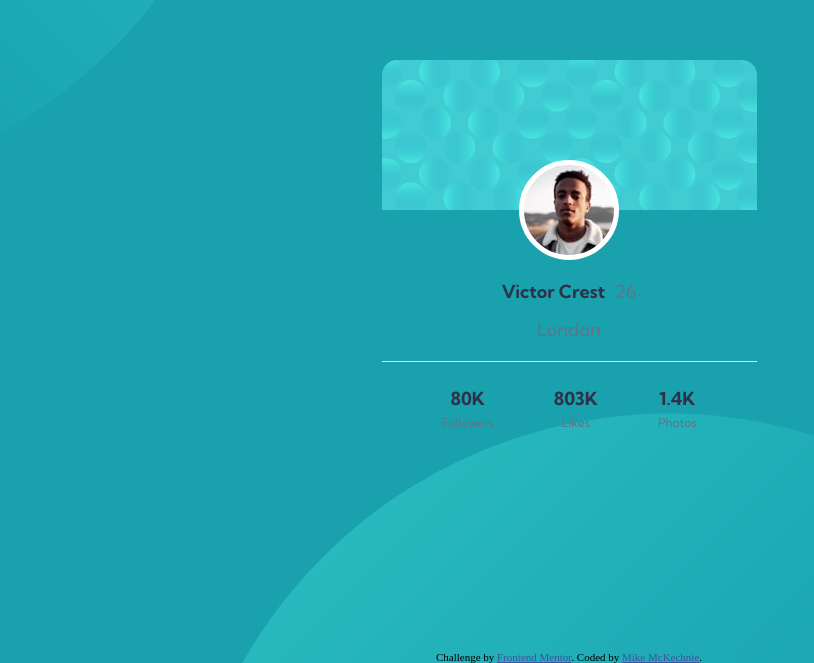
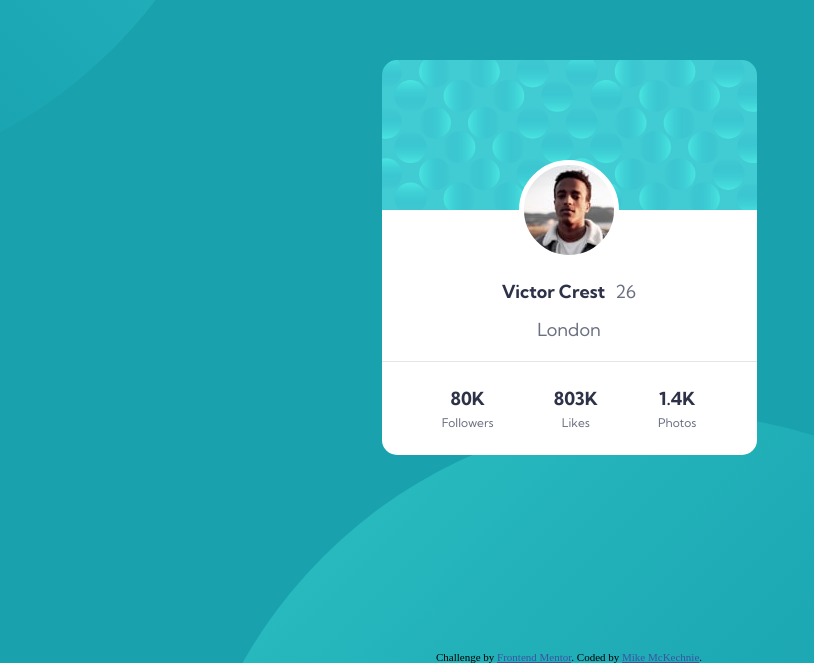
Before and after one commit to michaeljasonmckechnie/profile-card-component-main, a plain HTML site: page index.html in a window 1280 px wide. Shown: the part 137-800 px from the top of the page, without its empty margins (71-885 px from the left). Drawn offline with Linux system fonts and the light colour scheme.

Commit message:
Fixing header bg image

```diff
--- a/styles/style.css
+++ b/styles/style.css
@@ -21,8 +21,7 @@ body {
 
 main {
     align-items: center;
-    background: url("../images/bg-pattern-card.svg");
-    background-position: left top;
+    background: url("../images/bg-pattern-card.svg"), #fff;
     background-repeat: no-repeat;
     background-size: 100% auto;
     border-radius: 15px;
```
